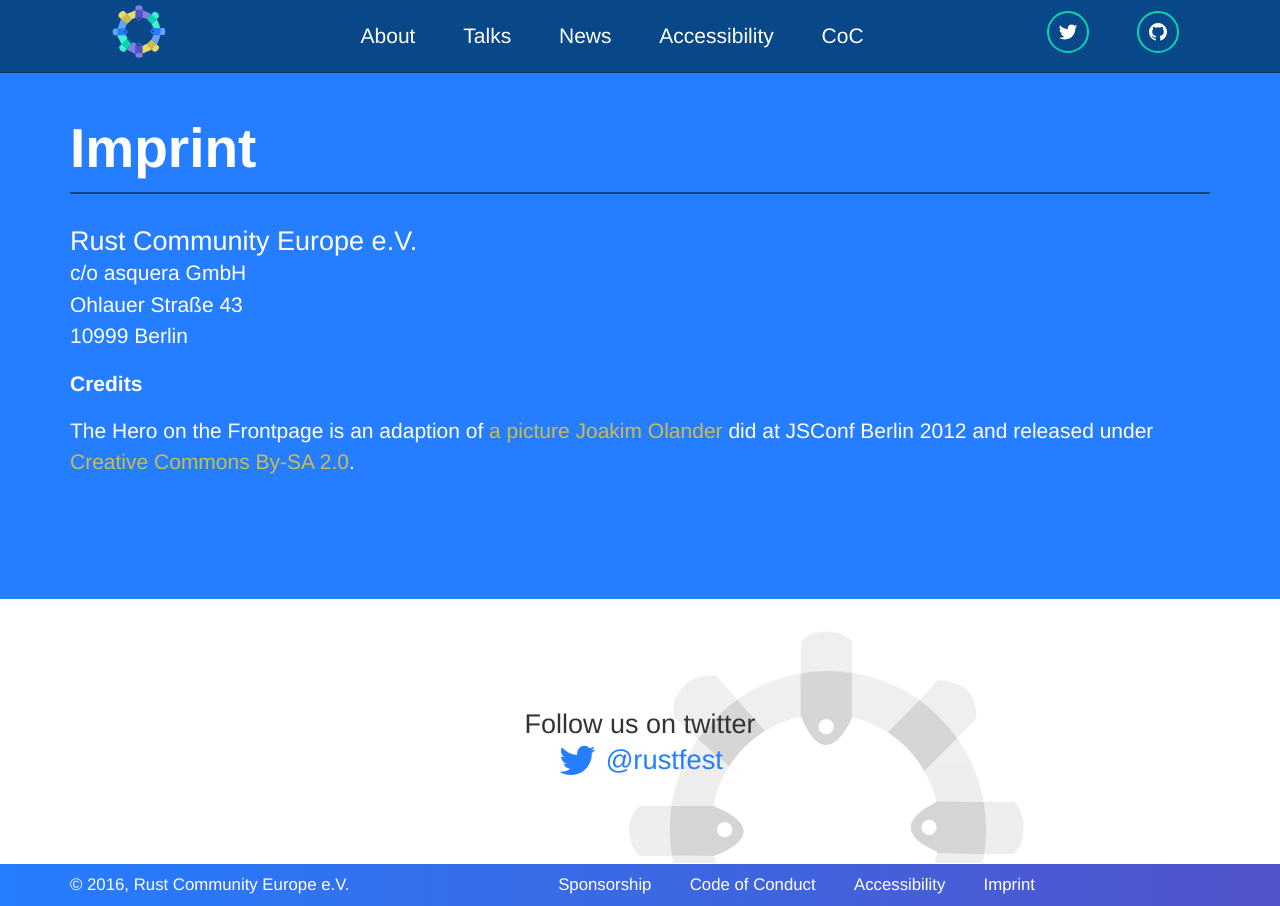
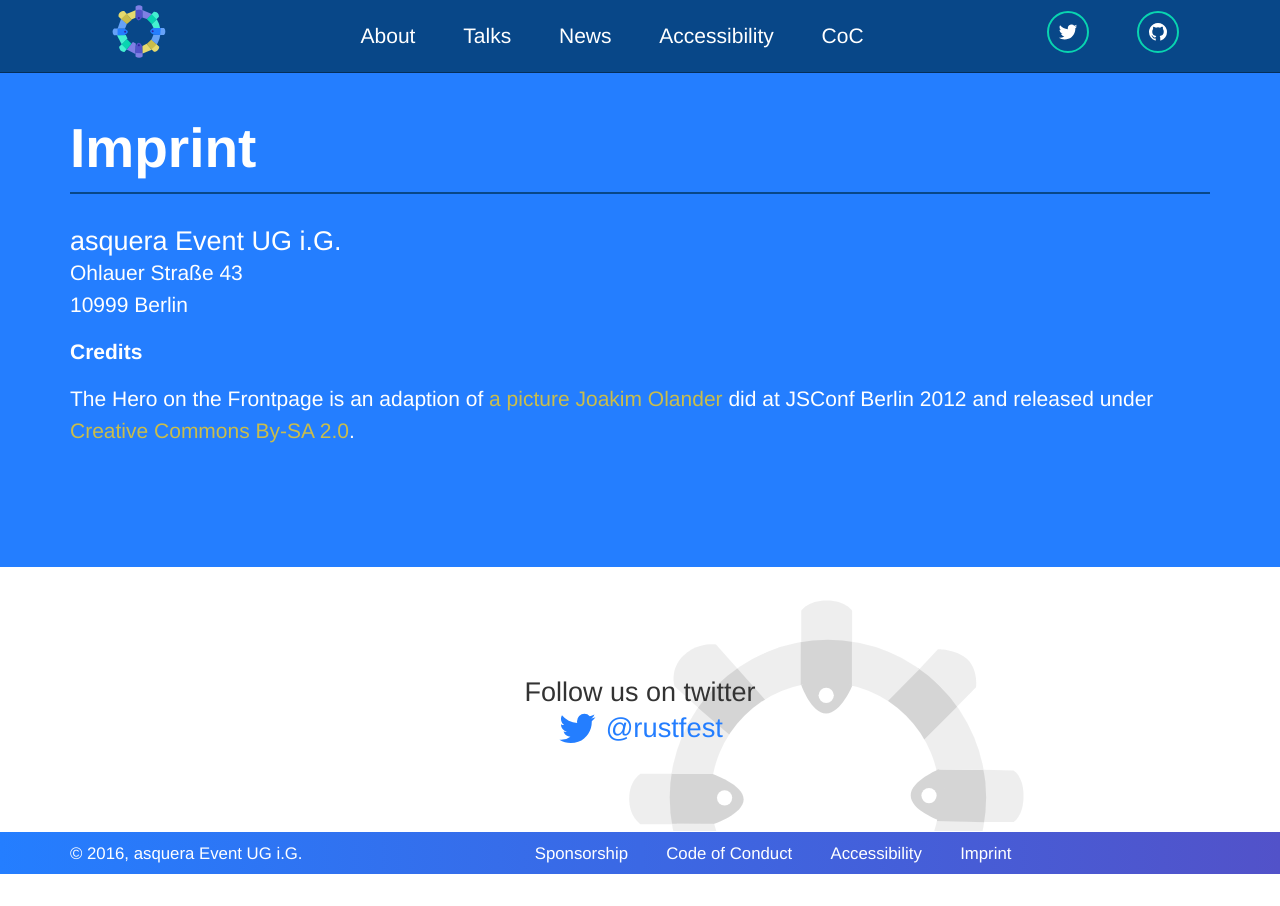
Before and after one commit to RustFestEU/blog.rustfest.eu, a Jekyll site: the page built from imprint.md, in a window 1280 px wide. Built offline with Jekyll 4.4.1, drawn with Linux system fonts in a browser that asks for light colours.

Commit message:
set proper owner to asquera Event

```diff
--- a/_config.yml
+++ b/_config.yml
@@ -10,7 +10,7 @@
 markdown: kramdown
 
 # Page Settings
-owner: "Rust Community Europe e.V."
+owner: "asquera Event UG i.G."
 permalink: "/blog/:title"
 
 
--- a/_includes/footer.html
+++ b/_includes/footer.html
@@ -1,6 +1,6 @@
 <footer>
   <section>
-    <span class="copyright">© 2016, {{site.owner}}</span>
+    <span class="copyright">© 2016, <a href="/imprint/">{{site.owner}}</a></span>
     <ul class="footer-links">
       {% for item in site.data.footer_menu %}
         <li>
--- a/imprint.md
+++ b/imprint.md
@@ -9,8 +9,7 @@
 
 <p>
 <address>
-<h2>Rust Community Europe e.V.</h2>
-c/o asquera GmbH <br>
+<h2>asquera Event UG i.G. </h2>
 Ohlauer Straße 43 <br>
 10999 Berlin
 </address>
```
